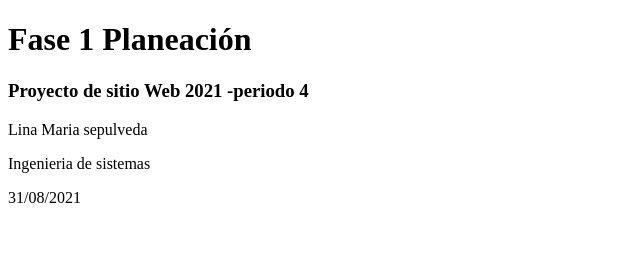
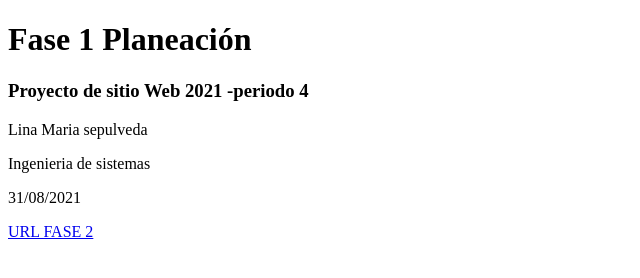
Before and after one commit to columbuspicture/FASE-1-----LINA-MARIA-SEPULVEDA, a plain HTML site: page index.html in a window 1280 px wide. Shown: the whole page, without its empty margins (0-640 px from the left). Drawn offline with Linux system fonts and the light colour scheme.

Commit message:
Update index.html

```diff
--- a/index.html
+++ b/index.html
@@ -8,6 +8,7 @@
         <p>  Lina Maria sepulveda </p>
         <p> Ingenieria de sistemas</p>
         <p>31/08/2021</p>
-    </body>
+        <a href="https://github.com/columbuspicture/FASE-2----LINA-MARIA-SEPULVEDA.git">URL FASE 2</a>
+        </body>
 
     </html>
```
